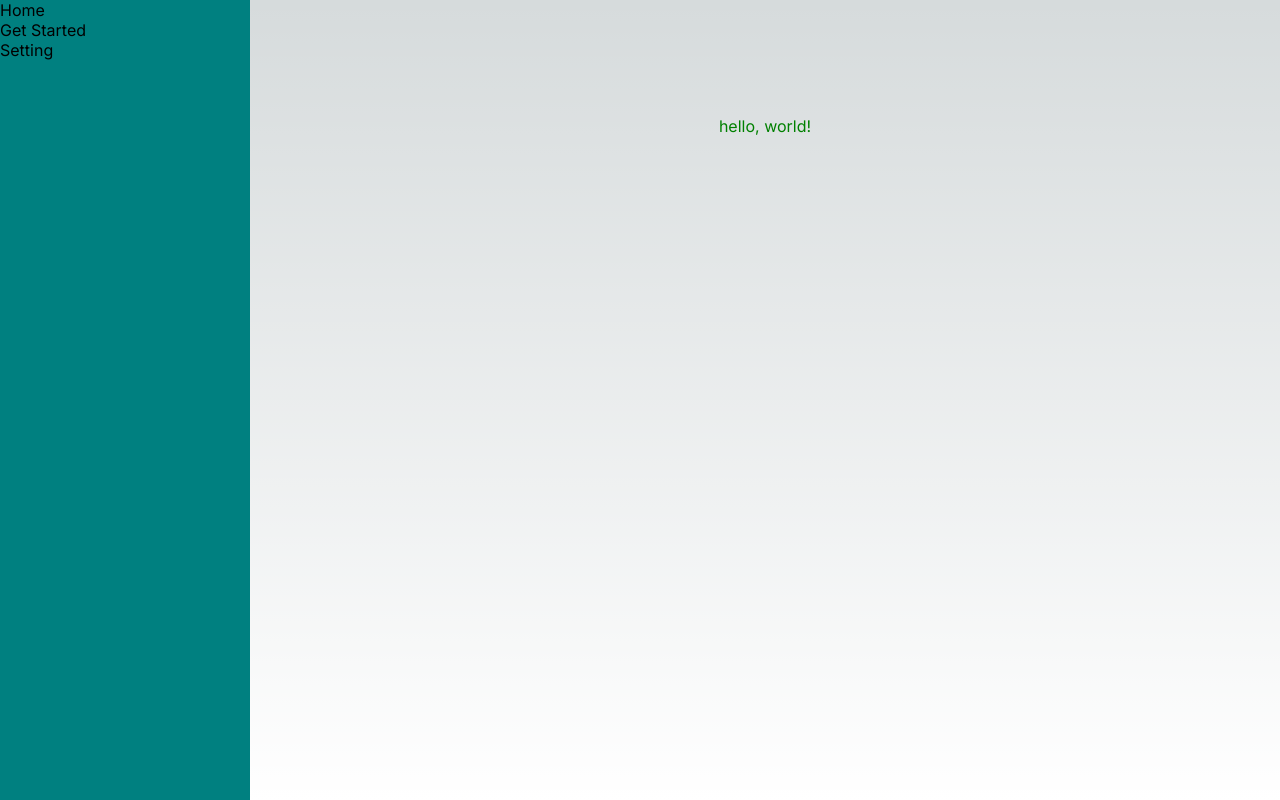
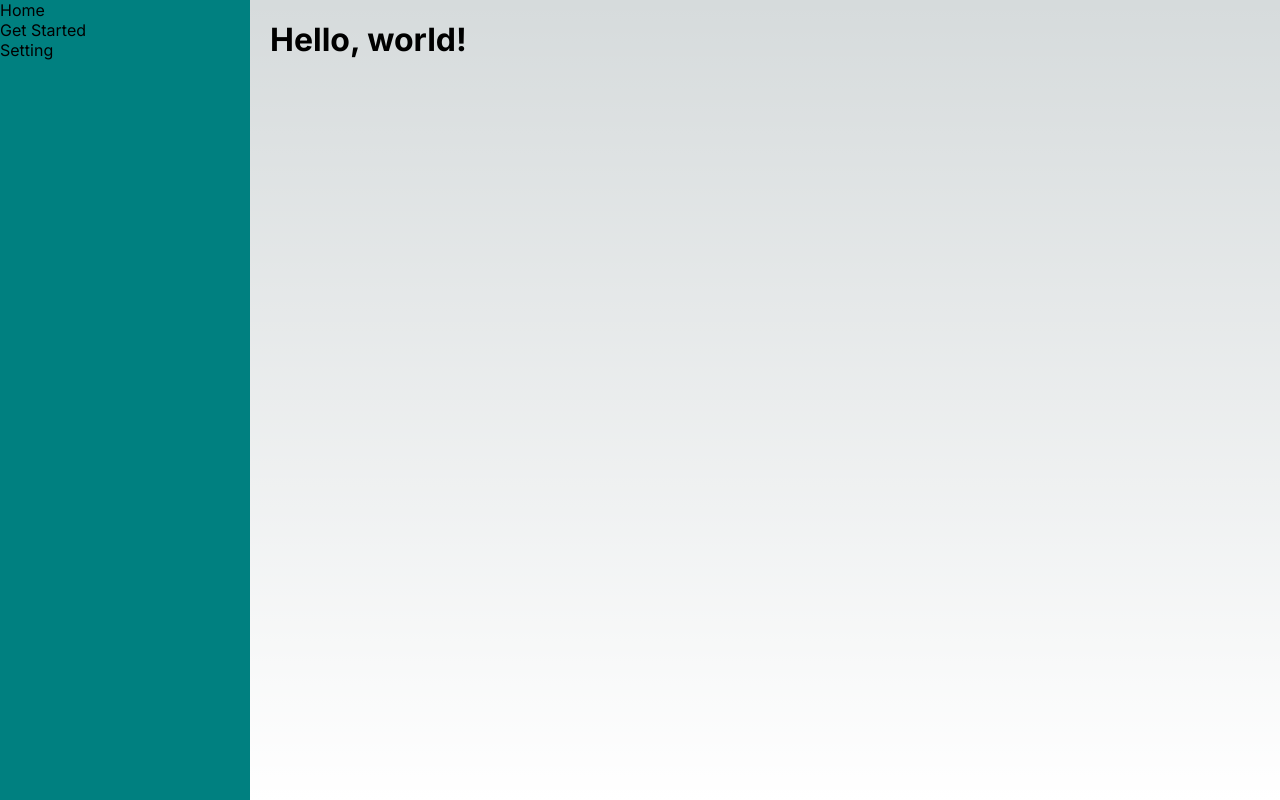
Before and after one commit to overusevery/tryreactquery, a Next.js app in the folder frontend/: page / in a window 1280 px wide. Built offline with nearby package versions, Linux system fonts and the light colour scheme.

Commit message:
[2]edit Home visual style

```diff
--- a/frontend/src/app/page.module.css
+++ /dev/null
@@ -1,8 +0,0 @@
-.main {
-  display: flex;
-  flex-direction: column;
-  justify-content: space-between;
-  align-items: center;
-  padding: 6rem;
-  color: green;
-}
--- a/frontend/src/app/page.tsx
+++ b/frontend/src/app/page.tsx
@@ -1,6 +1,5 @@
-import styles from './page.module.css'
 export default function Home() {
   return (
-    <div className={styles.main}>hello, world!</div>
+    <h1>Hello, world!</h1>
   )
 }
```
